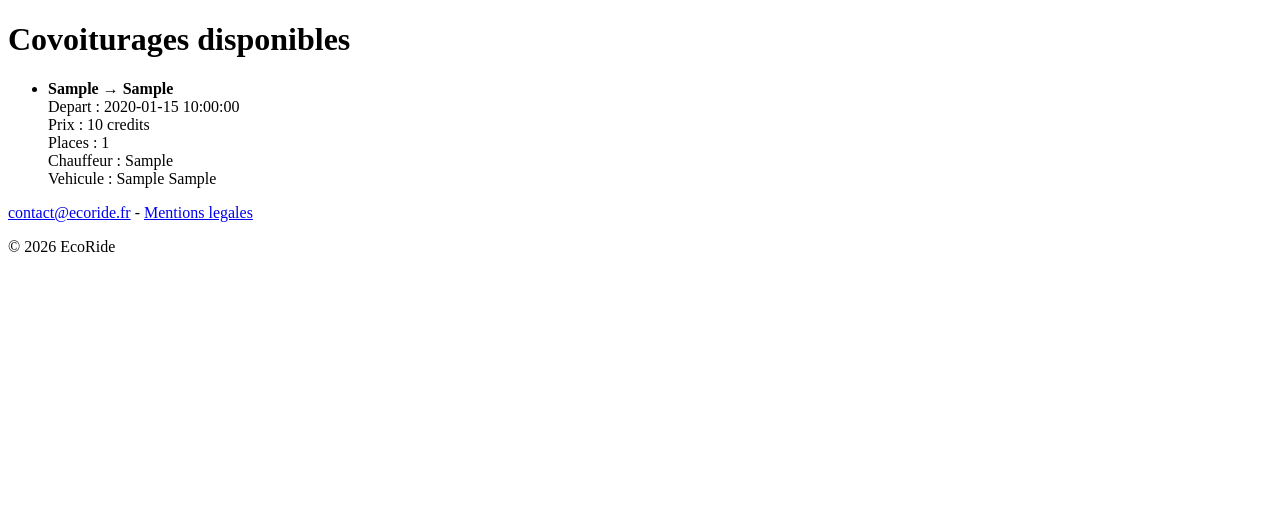
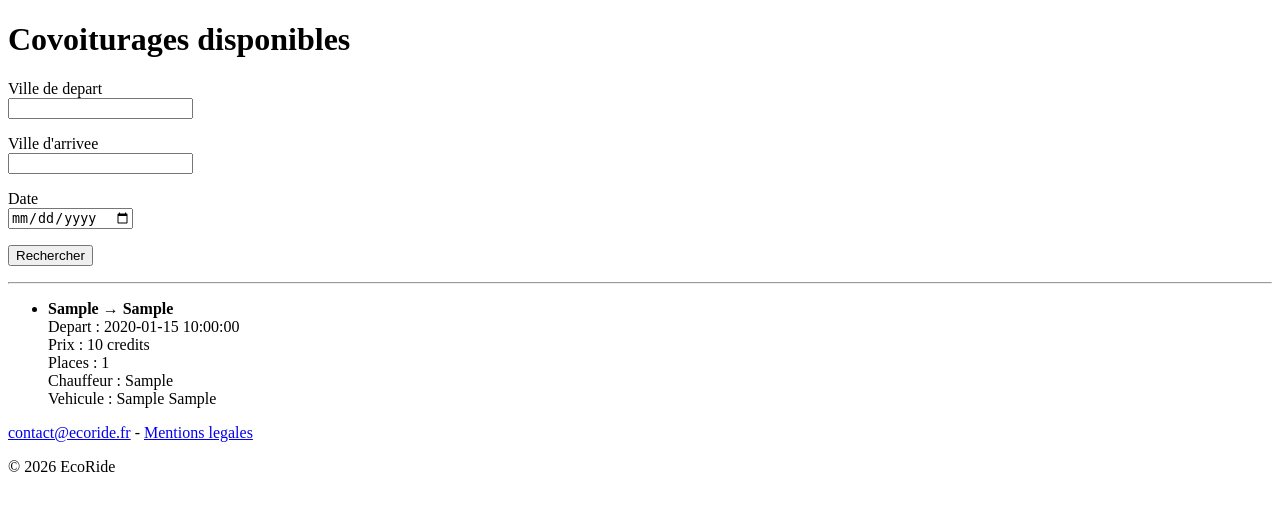
Before and after one commit to Rvlto974/Ecoride, a PHP site: page /covoiturages in a window 1280 px wide. Shown: the part 26-537 px from the top of the page. Run offline with PHP 8.4, Linux system fonts and the light colour scheme; tables that the repository leaves empty hold one stand-in row (values such as "Sample post").

Commit message:
Recherche de covoiturages par ville et date

```diff
--- a/app/Controllers/CovoiturageController.php
+++ b/app/Controllers/CovoiturageController.php
@@ -8,17 +8,30 @@ use App\Models\CovoiturageModel;
 
 class CovoiturageController extends Controller
 {
-    // Affiche la liste des covoiturages disponibles
+    // Affiche la liste des covoiturages (avec recherche optionnelle)
     public function index(): void
     {
-        // On instancie le modele et on recupere tous les trajets
         $covoiturageModel = new CovoiturageModel();
-        $covoiturages = $covoiturageModel->findAll();
 
-        // On passe la liste a la vue
+        // On recupere les criteres de recherche depuis l'URL (GET)
+        $depart  = trim($_GET['depart'] ?? '');
+        $arrivee = trim($_GET['arrivee'] ?? '');
+        $date    = trim($_GET['date'] ?? '');
+
+        // Si les 3 criteres sont remplis -> recherche filtree, sinon -> tout afficher
+        if ($depart !== '' && $arrivee !== '' && $date !== '') {
+            $covoiturages = $covoiturageModel->search($depart, $arrivee, $date);
+        } else {
+            $covoiturages = $covoiturageModel->findAll();
+        }
+
         $this->view('covoiturages/index', [
             'titre' => 'EcoRide - Covoiturages',
             'covoiturages' => $covoiturages,
+            // On renvoie les criteres pour pre-remplir le formulaire
+            'depart' => $depart,
+            'arrivee' => $arrivee,
+            'date' => $date,
         ]);
     }
 }
--- a/app/Models/CovoiturageModel.php
+++ b/app/Models/CovoiturageModel.php
@@ -10,7 +10,6 @@ class CovoiturageModel extends Model
     // Recupere tous les covoiturages disponibles (avec infos chauffeur + vehicule)
     public function findAll(): array
     {
-        // Jointures : covoiturage -> utilisateur (chauffeur), vehicule, marque
         $sql = 'SELECT c.*,
                        u.pseudo AS chauffeur,
                        v.modele AS vehicule_modele,
@@ -26,4 +25,32 @@ class CovoiturageModel extends Model
         $stmt = $this->db->query($sql);
         return $stmt->fetchAll();
     }
+
+    // Recherche les covoiturages selon depart, arrivee et date
+    public function search(string $depart, string $arrivee, string $date): array
+    {
+        $sql = 'SELECT c.*,
+                       u.pseudo AS chauffeur,
+                       v.modele AS vehicule_modele,
+                       v.energie AS vehicule_energie,
+                       m.libelle AS vehicule_marque
+                FROM covoiturage c
+                JOIN utilisateur u ON c.id_utilisateur = u.id_utilisateur
+                JOIN vehicule v ON c.id_vehicule = v.id_vehicule
+                JOIN marque m ON v.id_marque = m.id_marque
+                WHERE c.nb_places > 0
+                  AND c.ville_depart LIKE :depart
+                  AND c.ville_arrivee LIKE :arrivee
+                  AND DATE(c.depart) = :date
+                ORDER BY c.depart ASC';
+
+        $stmt = $this->db->prepare($sql);
+        $stmt->execute([
+            'depart'  => '%' . $depart . '%',
+            'arrivee' => '%' . $arrivee . '%',
+            'date'    => $date,
+        ]);
+
+        return $stmt->fetchAll();
+    }
 }
--- a/app/Views/covoiturages/index.php
+++ b/app/Views/covoiturages/index.php
@@ -1,11 +1,26 @@
-<!-- Page liste des covoiturages -->
 <h1>Covoiturages disponibles</h1>
 
+<form action="/covoiturages" method="get" role="search">
+    <p>
+        <label for="depart">Ville de depart</label><br>
+        <input type="text" id="depart" name="depart" value="<?= htmlspecialchars($depart ?? '') ?>">
+    </p>
+    <p>
+        <label for="arrivee">Ville d'arrivee</label><br>
+        <input type="text" id="arrivee" name="arrivee" value="<?= htmlspecialchars($arrivee ?? '') ?>">
+    </p>
+    <p>
+        <label for="date">Date</label><br>
+        <input type="date" id="date" name="date" value="<?= htmlspecialchars($date ?? '') ?>">
+    </p>
+    <p><button type="submit">Rechercher</button></p>
+</form>
+
+<hr>
+
 <?php if (empty($covoiturages)): ?>
-    <!-- Cas ou il n'y a aucun trajet -->
-    <p>Aucun covoiturage disponible pour le moment.</p>
+    <p>Aucun covoiturage disponible pour ces criteres.</p>
 <?php else: ?>
-    <!-- On boucle sur chaque trajet recupere en base -->
     <ul>
         <?php foreach ($covoiturages as $trajet): ?>
             <li>
```
